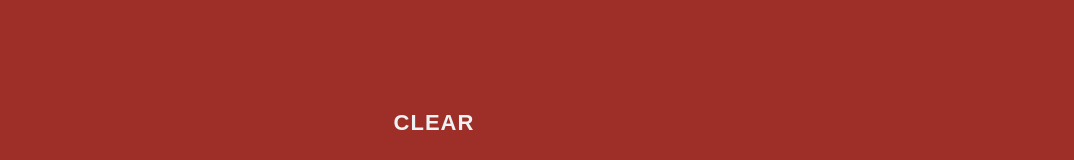
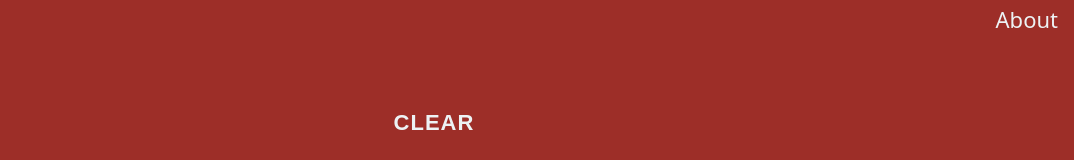
Before and after one commit to SY223/stopwatch-app, a plain HTML site: page stopwatch.html in a window 1280 px wide. Shown: the top 160 px of the page, without its empty margins (206-1280 px from the left). Drawn offline with Linux system fonts and the light colour scheme.

Commit message:
Navigation About added to stopwatch page

```diff
--- a/assets/css/styleWatch.css
+++ b/assets/css/styleWatch.css
@@ -28,6 +28,7 @@ body {
   background-color: #9d2e28;
 }
 
+
 /* PAGE CONTAINER */
 .page-grid {
   display: grid;
@@ -39,6 +40,30 @@ body {
   grid-template-columns: 1fr;
   justify-self: center;
   align-items: center;
+}
+
+/* NAVBAR SECTION */
+.nav-bar {
+  position: fixed;
+  top: 0;
+  right: 0;
+  display: flex;
+  justify-content: flex-end;
+  background: none;
+  padding: 0.5rem 1rem;
+  width: 100%;
+  z-index: 1000;
+}
+
+.nav-link {
+  color: #edf2f4;
+  text-decoration: none;
+  margin-left: 1rem;
+  font-weight: 500;
+  font-size: 22px;
+  text-transform: capitalize;
+  transition: color 150ms ease;
+  line-height: 1;
 }
 
 /* HEADER SECTION AREA */
@@ -56,7 +81,7 @@ body {
   transition: background 150ms ease;;
 }
 
-.clear-link:hover {
+.clear-link:hover, .nav-link:hover {
   color: var(--pill-hover);
 }
 
--- a/stopwatch.html
+++ b/stopwatch.html
@@ -10,6 +10,10 @@
   </head>
   <body>
     <div class="page-grid">
+      <!-- Nav Bar Section -->
+      <nav class="nav-bar">
+        <a href="index.html" class="nav-link">About</a>
+      </nav>
       <!-- Top area -->
       <header class="header">
         <button id="topClearBtn" class="clear-link" title="Reset timer">
```
Also changed, not shown: 1 other file.
